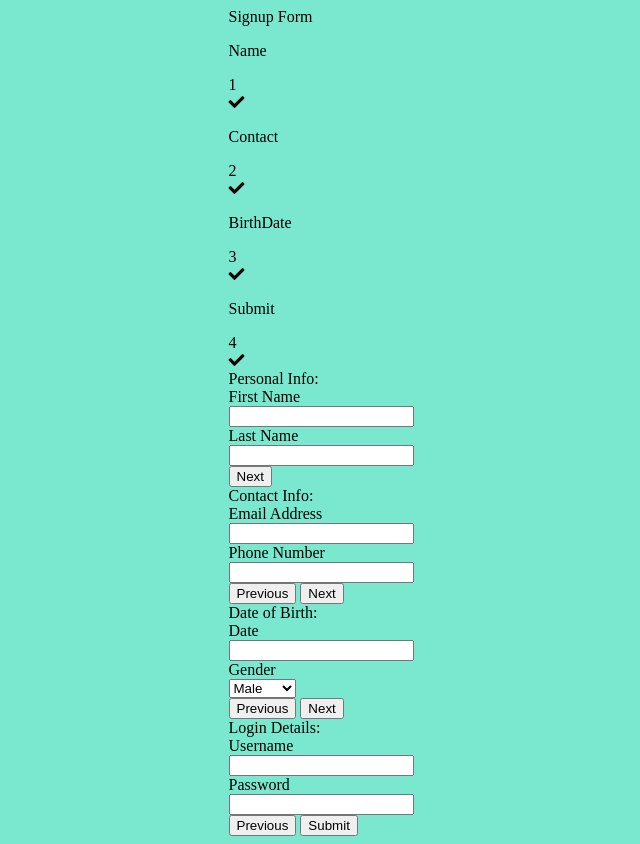
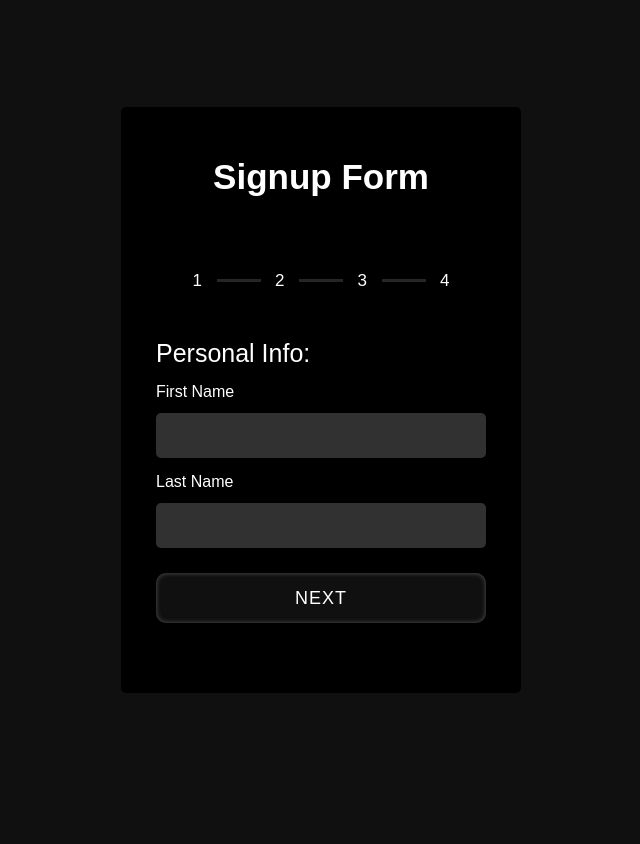
Before and after one commit to sanyab03/Multi-step-Login-form, a plain HTML site: page index.html in a window 1280 px wide. Shown: the whole page, without its empty margins (319-959 px from the left). After the commit the page ends 800 px from the top, so only its background shows below. Drawn offline with Linux system fonts and the light colour scheme; a script that the page names is missing.

Commit message:
Update style.css

```diff
--- a/style.css
+++ b/style.css
@@ -1,93 +1,186 @@
-.form{
-  width: 250px;
-  height: 280px;
-  border-radius: 2px;
-  background-color: white;
-
-
-
+*{
+  margin: 0;
+  padding: 0;
+  outline: none;
+  font-family: 'Poppins', sans-serif;
+  color: #fff;
 }
-.login{
-  margin-top: 0;
-  color: white;
-  font-weight: 700;
-  background-color: rgb(9, 156, 122);
-  padding: 19px;
-  font-family: Roboto,Arial;
+body{
+  display: flex;
+  align-items: center;
+  justify-content: center;
+  min-height: 100vh;
+  overflow: hidden;
+  background-color: rgba(0, 0, 0, 0.936);
+}
+::selection{
+  color: #fff;
+  background: #d43f8d;
+}
+.container{
+  width: 330px;
+  background: #000;
   text-align: center;
-  border-radius: 2px 2px 0 0;
+  border-radius: 5px;
+  padding: 50px 35px 10px 35px;
 }
-.phone,.password {
-  font-family: Roboto,Arial;
-  border:solid;
-  border-width: 1px;
-  border-color: rgb(185, 175, 175);
-  border-radius: 2px;
-  width: 220px;
-  font-size: 12px;
-  height:17px;
-  margin-left: 15px;
-  margin-bottom: 10px;
-  vertical-align: middle;
-
+.container header{
+  font-size: 35px;
+  font-weight: 600;
+  margin: 0 0 30px 0;
 }
-.phone :active{
-  border-color: rgb(9, 156, 122);
+.container .form-outer{
+  width: 100%;
+  overflow: hidden;
 }
-.password :active{
-  border-color: rgb(9, 156, 122);
+.container .form-outer form{
+  display: flex;
+  width: 400%;
 }
-
-.log{
-  font-family: roboto,Arial;
-  color: white;
+.form-outer form .page{
+  width: 25%;
+  transition: margin-left 0.3s ease-in-out;
+}
+.form-outer form .page .title{
+  text-align: left;
+  font-size: 25px;
   font-weight: 500;
-  background-color: rgb(9, 156, 122);
-  border-radius: 2px;
-  width:220px;
+}
+.form-outer form .page .field{
+  width: 330px;
+  height: 45px;
+  margin: 45px 0;
+  display: flex;
+  position: relative;
+}
+form .page .field .label{
+  position: absolute;
+  top: -30px;
+  font-weight: 500;
+}
+form .page .field input{
+  height: 100%;
+  width: 100%;
+  border: none;
+  border-radius: 5px;
+  padding-left: 15px;
+  font-size: 18px;
+  background:#313131;
+}
+form .page .field select{
+  width: 100%;
+  padding-left: 10px;
+  font-size: 17px;
+  font-weight: 500;
+}
+form .page .field button{
+  width: 100%;
+  height: calc(100% + 5px);
+  border: none;
+  background: #101010;
+  margin-top: -20px;
+  border-radius: 5px;
+  color: #fff;
+  cursor: pointer;
+  font-size: 18px;
+  font-weight: 500;
+  letter-spacing: 1px;
+  text-transform: uppercase;
+  transition: 0.5s ease;
+  border-radius: 10px;
+  box-shadow: inset 0 0 5px rgb(86, 84, 84);
+}
+form .page .field button:hover{
+  background: #1b1b1b;
+}
+form .page .btns button{
+  margin-top: -20px!important;
+}
+form .page .btns button.prev{
+  margin-right: 3px;
+  font-size: 17px;
+}
+form .page .btns button.next{
+  margin-left: 3px;
+}
+.container .progress-bar{
+  display: flex;
+  margin: 40px 0;
+  user-select: none;
+}
+.container .progress-bar .step{
   text-align: center;
-  margin-left: 15px;
-  border:none;
-  padding: 6px;
+  width: 100%;
+  position: relative;
 }
-.mem{
-  font-family: Roboto,Arial;
-  font-size: 12px;
-  margin-left: 15px;
-  text-align: center;
-
+.container .progress-bar .step p{
+  font-weight: 500;
+  font-size: 18px;
+  color: #000;
+  margin-bottom: 8px;
 }
-.mem:hover{
-  text-decoration: underline;
+.progress-bar .step .bullet{
+  height: 25px;
+  width: 25px;
+  border: 2px solid #000;
+  display: inline-block;
+  border-radius: 50%;
+  position: relative;
+  transition: 0.2s;
+  font-weight: 500;
+  font-size: 17px;
+  line-height: 25px;
 }
-.signup{
-  color:rgb(9, 156, 122);
-  font-family: Roboto,Arial;
-  font-size: 12px;
-
+.progress-bar .step .bullet.active{
+  border-color: #1e1d1e;
+  background: #1e1e1e;
 }
-.user,.lock{
-  width:15px;
-  height: 20px;
-  object-fit: cover;
-  vertical-align: middle;
-  margin-right: 5px;
-  background-color: rgb(53, 190, 158);
-  margin-bottom: -37px;
-
+.progress-bar .step .bullet span{
+  position: absolute;
+  left: 50%;
+  transform: translateX(-50%);
 }
-/* .lock{
-  margin-bottom: -40px;
-} */
-
-html,body{
-  display: grid;
-  height: 100%;
-  place-items: center;
-  background: rgb(122, 232, 206);
+.progress-bar .step .bullet.active span{
+  display: none;
 }
-.form form .row{
-  height: 45px;
-  background: #ff0000;
-  margin-bottom: 15px;
+.progress-bar .step .bullet:before,
+.progress-bar .step .bullet:after{
+  position: absolute;
+  content: '';
+  bottom: 11px;
+  right: -51px;
+  height: 3px;
+  width: 44px;
+  background: #262626;
 }
+.progress-bar .step .bullet.active:after{
+  background: #fff;
+  transform: scaleX(0);
+  transform-origin: left;
+  animation: animate 0.3s linear forwards;
+}
+@keyframes animate {
+  100%{
+    transform: scaleX(1);
+  }
+}
+.progress-bar .step:last-child .bullet:before,
+.progress-bar .step:last-child .bullet:after{
+  display: none;
+}
+.progress-bar .step p.active{
+  color: #797878;
+  transition: 0.2s linear;
+}
+.progress-bar .step .check{
+  position: absolute;
+  left: 50%;
+  top: 70%;
+  font-size: 15px;
+  transform: translate(-50%, -50%);
+  display: none;
+}
+.progress-bar .step .check.active{
+  display: block;
+  color: #fff;
+}
```
